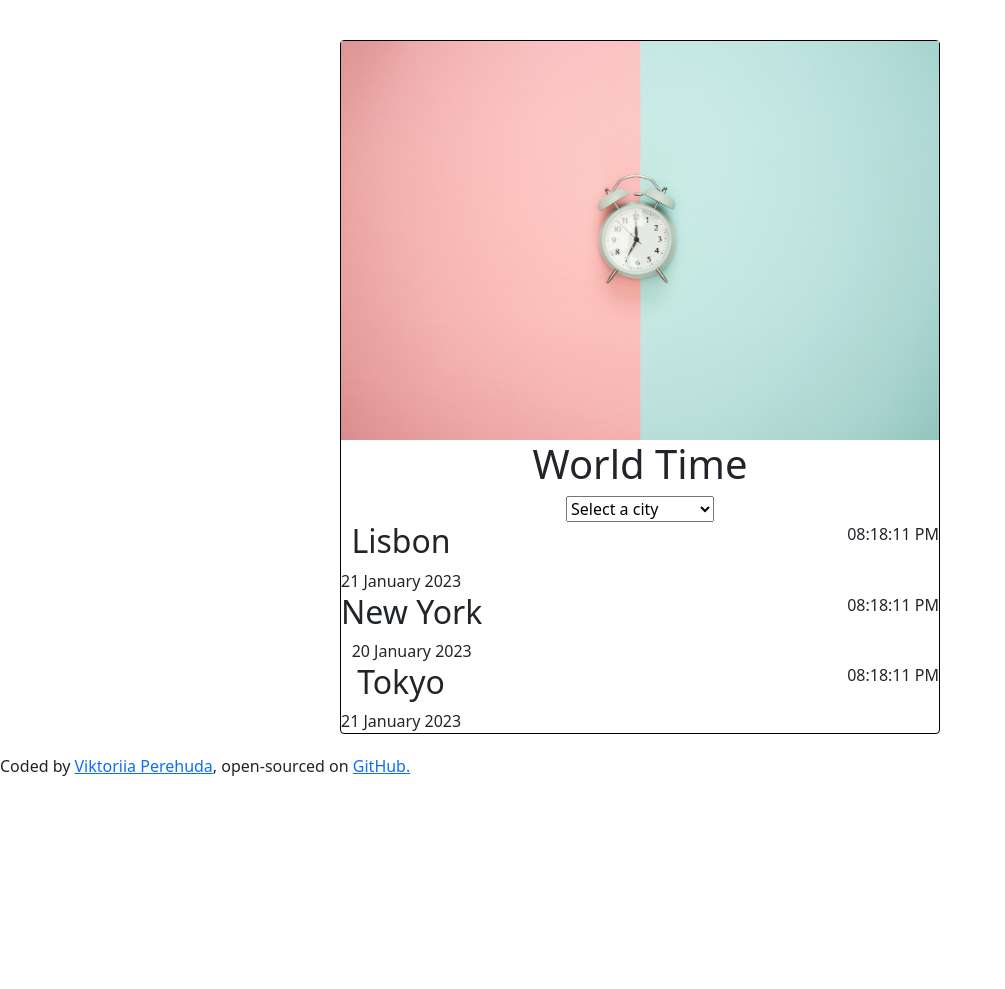
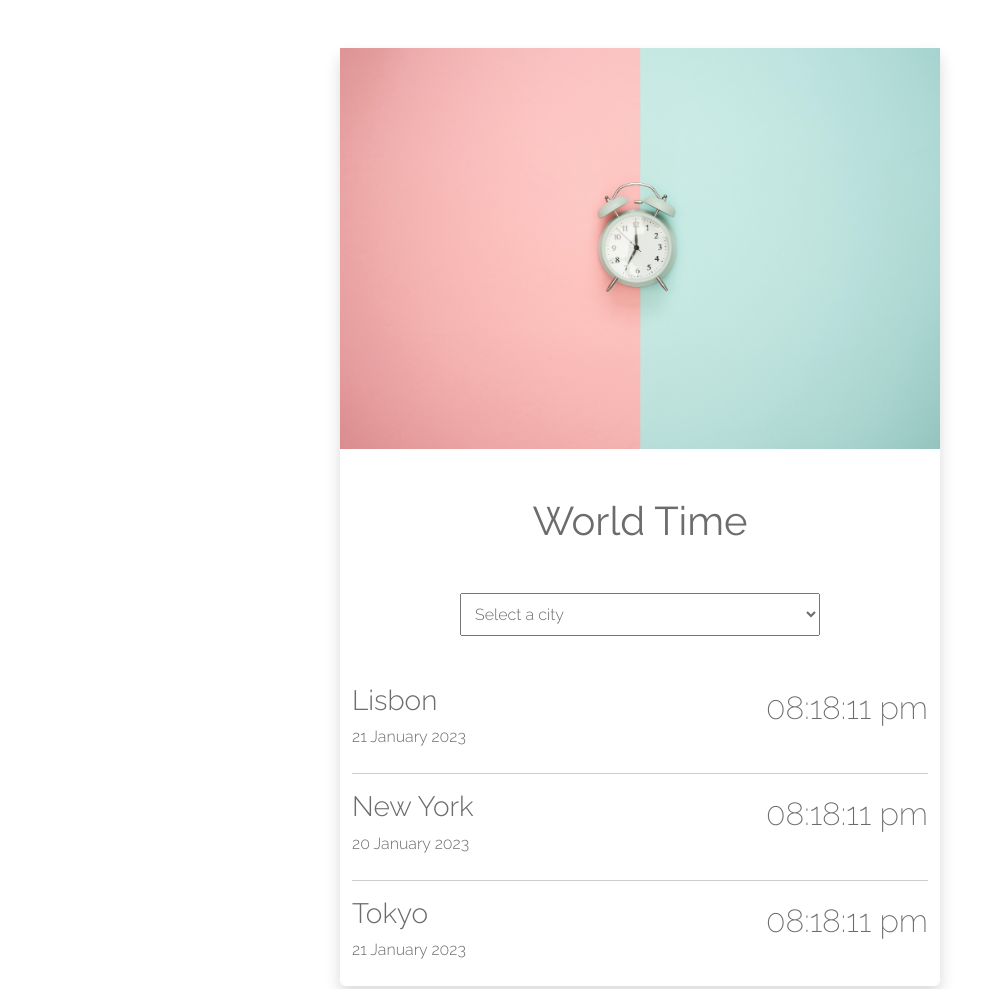
Before and after one commit to tourdesegur/world-time, a plain HTML site: page index.html in a window 1280 px wide. Shown: the top 989 px of the page, without its empty margins (0-1005 px from the left). Before the commit the page ends 800 px from the top, so only its background shows below. Drawn offline with nearby package versions, Linux system fonts and the light colour scheme.

Commit message:
CSS added

```diff
--- a/index.html
+++ b/index.html
@@ -6,45 +6,46 @@
     <meta name="viewport" content="width=device-width, initial-scale=1.0">
     <link href="https://cdn.jsdelivr.net/npm/bootstrap@5.3.0-alpha1/dist/css/bootstrap.min.css" rel="stylesheet" integrity="sha384-GLhlTQ8iRABdZLl6O3oVMWSktQOp6b7In1Zl3/Jr59b6EGGoI1aFkw7cmDA6j6gD" crossorigin="anonymous">
     <script src="https://cdn.jsdelivr.net/npm/bootstrap@5.3.0-alpha1/dist/js/bootstrap.bundle.min.js" integrity="sha384-w76AqPfDkMBDXo30jS1Sgez6pr3x5MlQ1ZAGC+nuZB+EYdgRZgiwxhTBTkF7CXvN" crossorigin="anonymous"></script>
+    <link rel="preconnect" href="https://fonts.googleapis.com"><link rel="preconnect" href="https://fonts.gstatic.com" crossorigin><link href="https://fonts.googleapis.com/css2?family=Raleway:wght@200;300;400&display=swap" rel="stylesheet">
     <link rel="stylesheet" href="src/styles.css" />
     <title>World Time App</title>
 </head>
 <body>
-    <div class="container container-main text-center">
+    <div class="container container-main mt-5 mb-3 text-center shadow bg-white rounded">
         <img src="media/clock.jpg" class="clock-image" alt="clock-img"/>
-        <h1>World Time</h1>
-        <select id="city">
+        <h1 class="p-5 mb-0 homepage"><a href="/">World Time</a></h1>
+        <select class="mb-5" id="city">
             <option value="">Select a city</option>
             <option value="current">Current Location</option>
             <option value="Europe/Lisbon">Lisbon</option>
             <option value="America/New_York">New York</option>
             <option value="Asia/Tokyo">Tokyo</option>
           </select>
-        <div id="cities">
-            <div class="city d-sm-flex justify-content-between" id="lisbon">
+        <div class="container" id="cities">
+            <div class="city city-break d-sm-flex justify-content-between" id="lisbon">
                 <div>
                     <h2>Lisbon</h2>
-                    <div class="date">21 January 2023</div>
+                    <div class="date mb-4">21 January 2023</div>
                 </div>
-                <div class="time">08:18:11 PM</div>
+                <div class="time">08:18:11 pm</div>
             </div>
-            <div class="city d-sm-flex justify-content-between" id="new-york">
+            <div class="city city-break d-sm-flex justify-content-between" id="new-york">
                 <div>
-                    <h2>New York</h2>
-                    <div class="date">20 January 2023</div>
+                    <h2 class="mt-3">New York</h2>
+                    <div class="date mb-4">20 January 2023</div>
                 </div>
-                <div class="time">08:18:11 PM</div>
+                <div class="time mt-3">08:18:11 pm</div>
             </div>
             <div class="city d-sm-flex justify-content-between" id="tokyo">
                 <div>
-                    <h2>Tokyo</h2>
-                    <div class="date">21 January 2023</div>
+                    <h2 class="mt-3">Tokyo</h2>
+                    <div class="date mb-4">21 January 2023</div>
                 </div>
-                <div class="time">08:18:11 PM</div>
+                <div class="time mt-3">08:18:11 pm</div>
             </div>
         </div>
     </div>
-    <footer>
+    <footer class="mb-5 text-center">
         Coded by
         <a
           href="https://www.linkedin.com/in/perehuda/"
--- a/src/styles.css
+++ b/src/styles.css
@@ -1,11 +1,75 @@
+:root {
+    --default-font-family: 'Raleway', sans-serif;
+    --text-color: rgb(108, 108, 108);
+    --link-color: #98C7C1;
+  }
+
 .container-main {
+    background-color: #F5F5F1;
     max-width: 600px;
     padding: 0;
-    border: 1px solid black;
-    border-radius: 4px;
-    margin: 40px auto 20px auto;
 }
 
 .clock-image {
     max-width: 100%;
 }
+
+h1, h2, select, footer, .date, .time {
+font-family: var(--default-font-family);
+color: var(--text-color);
+}
+
+.homepage a {
+    text-decoration: none;
+    color: var(--text-color);
+    transition: all 100ms ease-in-out;
+  }
+
+  .homepage a:hover {
+    cursor: pointer;
+    color: var(--link-color);
+  }
+
+  select {
+    width: 60%;
+    padding: 10px;
+  }
+
+select, option, .date {
+    font-weight: 300;
+}
+
+h2, .date {
+    text-align: left;
+}
+
+h2 {
+    font-size: 28px;
+    font-weight: 300;
+}
+
+.city-break {
+    border-bottom: 1px solid rgba(0, 0, 0, 0.2);
+}
+
+.time {
+    text-align: right;
+    font-size: 32px;
+    font-weight: 200;
+}
+
+footer {
+    font-weight: 300;
+    font-size: 12px;
+}
+
+footer a {
+    color: var(--link-color);
+    text-decoration: none;
+    transition: all 100ms ease-in-out;
+}
+
+footer a:hover {
+    color: var(--text-color);
+    cursor: pointer;
+}
```
